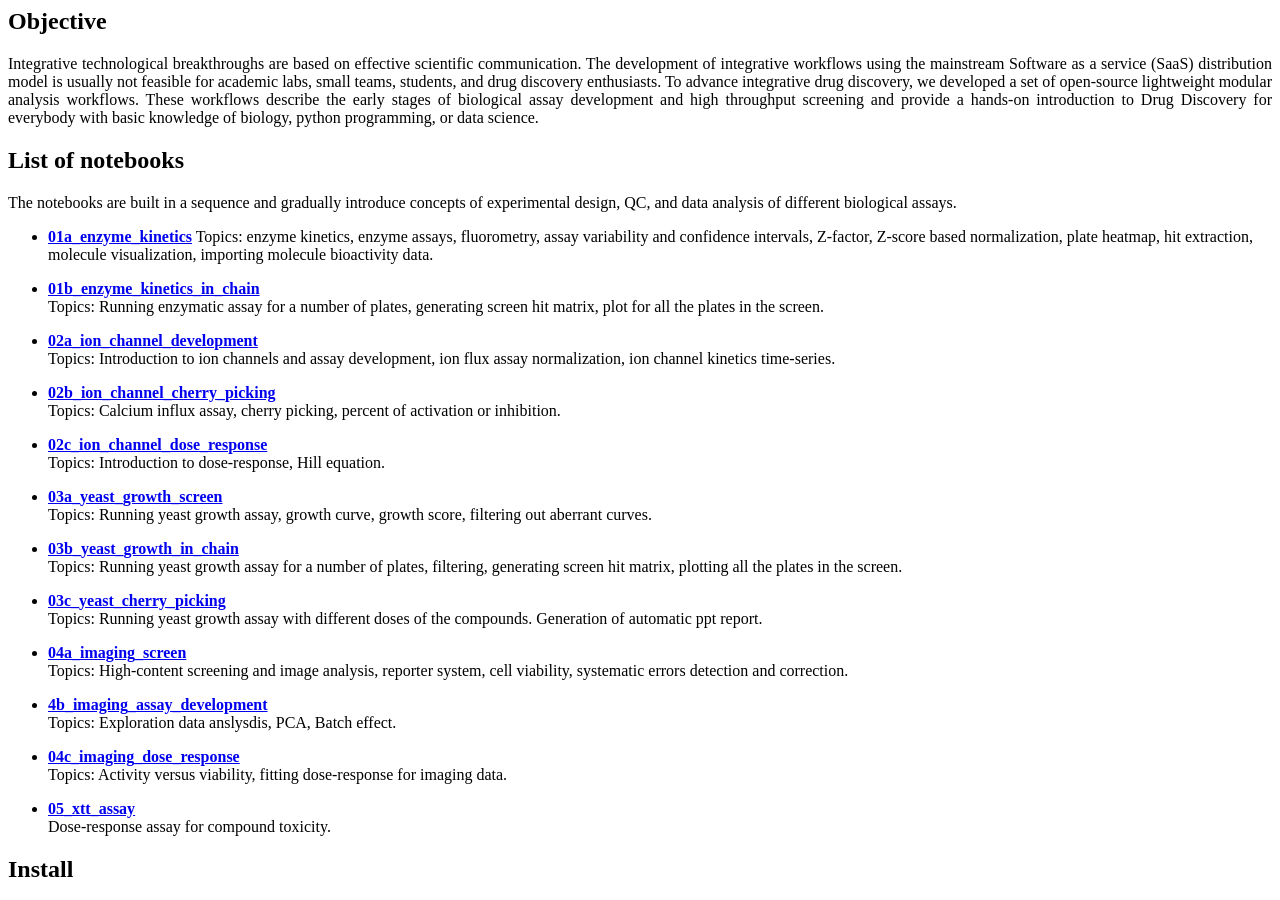
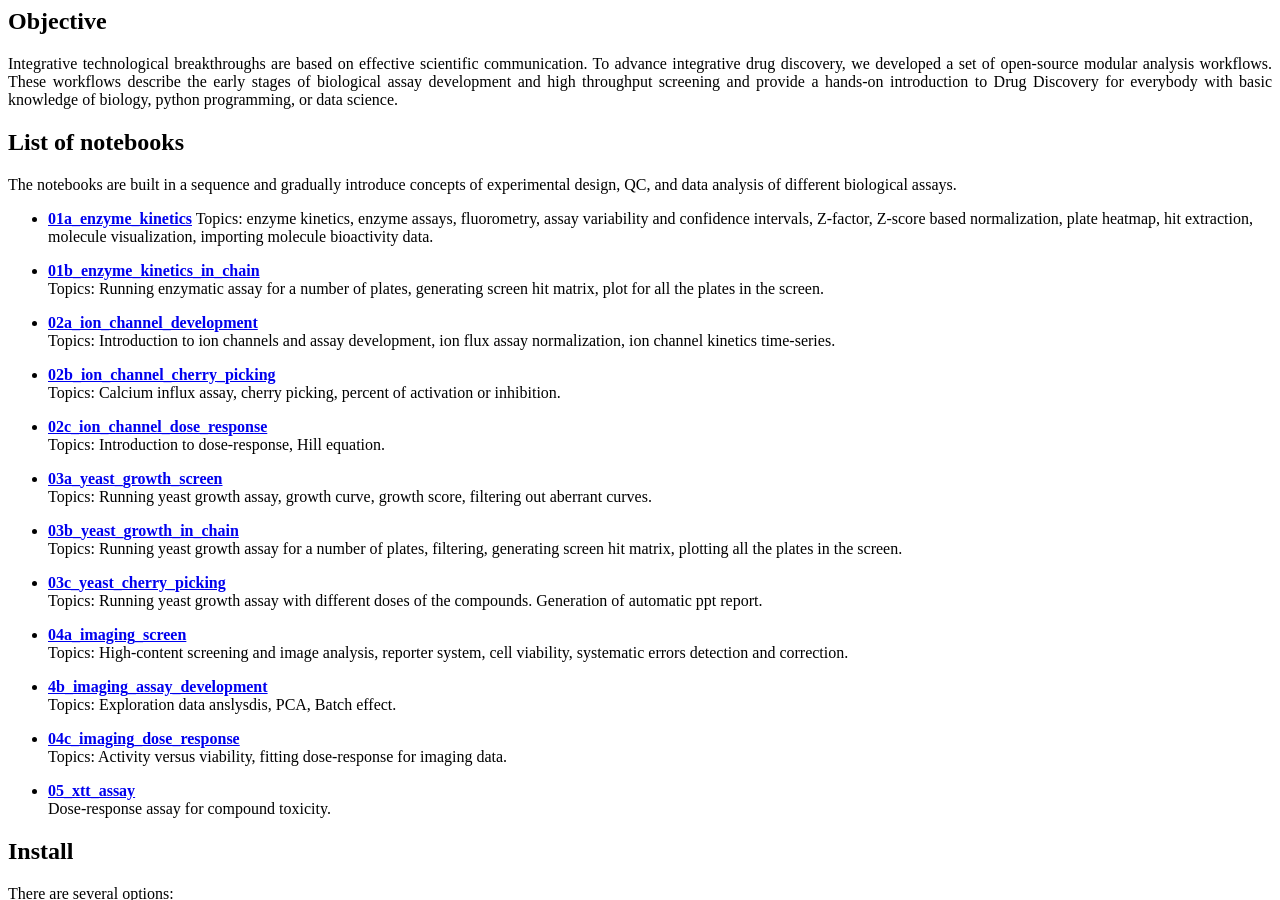
Before and after one commit to disc04/simplydrug, a Jekyll site: the page built from docs/index.html, in a window 1280 px wide and 900 px high. Built offline with Jekyll 4.4.1, drawn with Linux system fonts in a browser that asks for light colours; some of the changed lines change nothing that is shown; some of the changed text lies outside the part shown.

Commit message:
docs for site

```diff
--- a/docs/index.html
+++ b/docs/index.html
@@ -36,7 +36,7 @@
 </div>
 <div class="cell border-box-sizing text_cell rendered"><div class="inner_cell">
 <div class="text_cell_render border-box-sizing rendered_html">
-<div align="justify"> Integrative technological breakthroughs are based on effective scientific communication. The development of integrative workflows using the mainstream Software as a service (SaaS) distribution model is usually not feasible for academic labs, small teams, students, and drug discovery enthusiasts. To advance integrative drug discovery, we developed a set of open-source lightweight modular analysis workflows. These workflows describe the early stages of biological assay development and high throughput screening and provide a hands-on introduction to Drug Discovery for everybody with basic knowledge of biology, python programming, or data science. </div>
+<div align="justify"> Integrative technological breakthroughs are based on effective scientific communication. To advance integrative drug discovery, we developed a set of open-source modular analysis workflows. These workflows describe the early stages of biological assay development and high throughput screening and provide a hands-on introduction to Drug Discovery for everybody with basic knowledge of biology, python programming, or data science. </div>
 </div>
 </div>
 </div>
@@ -212,102 +212,7 @@
         text-align: right;
     }
 </style>
-<table border="1" class="dataframe">
-  <thead>
-    <tr style="text-align: right;">
-      <th></th>
-      <th>Well</th>
-      <th>0s</th>
-      <th>120s</th>
-      <th>240s</th>
-      <th>360s</th>
-      <th>Status</th>
-      <th>Plate</th>
-      <th>Compound_id</th>
-      <th>lib_name</th>
-      <th>SMILES</th>
-      <th>Compound Name</th>
-      <th>SecName</th>
-    </tr>
-  </thead>
-  <tbody>
-    <tr>
-      <th>0</th>
-      <td>A1</td>
-      <td>798</td>
-      <td>910</td>
-      <td>977</td>
-      <td>1090</td>
-      <td>Negative</td>
-      <td>NaN</td>
-      <td>NaN</td>
-      <td>NaN</td>
-      <td>NaN</td>
-      <td>NaN</td>
-      <td>NaN</td>
-    </tr>
-    <tr>
-      <th>1</th>
-      <td>A2</td>
-      <td>469</td>
-      <td>459</td>
-      <td>463</td>
-      <td>486</td>
-      <td>Positive</td>
-      <td>NaN</td>
-      <td>NaN</td>
-      <td>NaN</td>
-      <td>NaN</td>
-      <td>NaN</td>
-      <td>NaN</td>
-    </tr>
-    <tr>
-      <th>2</th>
-      <td>A3</td>
-      <td>446</td>
-      <td>470</td>
-      <td>485</td>
-      <td>523</td>
-      <td>Sample</td>
-      <td>ex_plate1</td>
-      <td>Compound_0001</td>
-      <td>example_library</td>
-      <td>Cc1nn(C)c2nc(C(C)C)cc(C(=O)N3CCN(C(=O)C4CC4)CC...</td>
-      <td>NaN</td>
-      <td>NaN</td>
-    </tr>
-    <tr>
-      <th>3</th>
-      <td>A4</td>
-      <td>532</td>
-      <td>581</td>
-      <td>632</td>
-      <td>710</td>
-      <td>Sample</td>
-      <td>ex_plate1</td>
-      <td>Compound_0002</td>
-      <td>example_library</td>
-      <td>CCOC(=O)c1c(S(=O)(=O)N2CCOCC2)c(-c2ccccc2)n(-c...</td>
-      <td>NaN</td>
-      <td>NaN</td>
-    </tr>
-    <tr>
-      <th>4</th>
-      <td>A5</td>
-      <td>549</td>
-      <td>631</td>
-      <td>676</td>
-      <td>743</td>
-      <td>Sample</td>
-      <td>ex_plate1</td>
-      <td>Compound_0003</td>
-      <td>example_library</td>
-      <td>Cn1nc(-c2ccc(C=C(C#N)S(=O)(=O)c3ccc(C(F)(F)F)c...</td>
-      <td>NaN</td>
-      <td>NaN</td>
-    </tr>
-  </tbody>
-</table>
+
 </div>
 </div>
 
```
